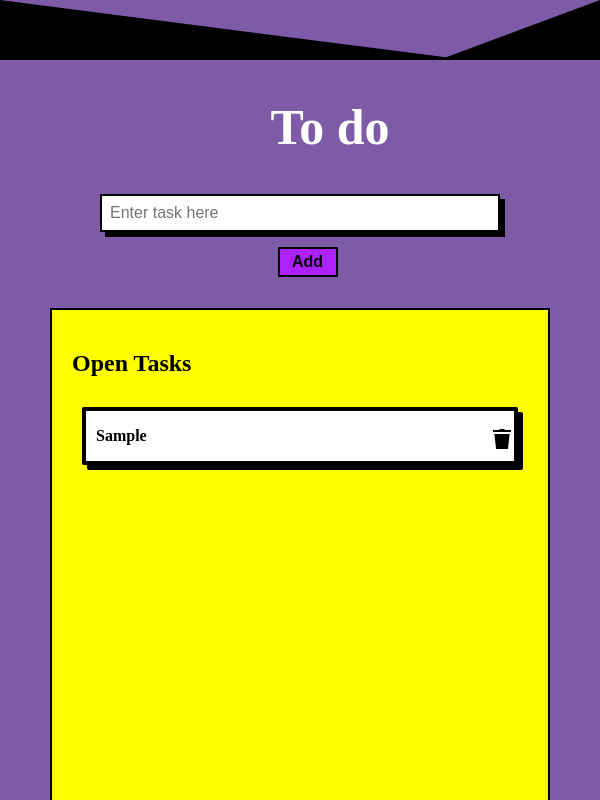
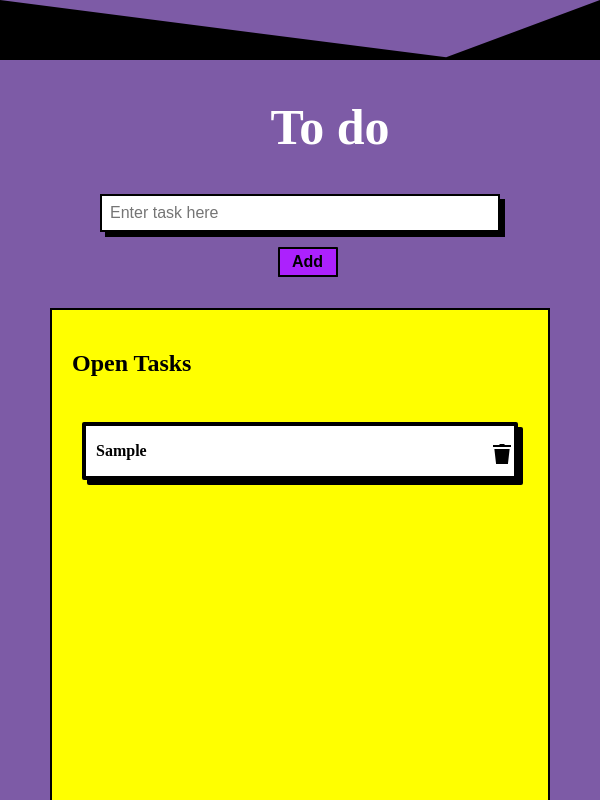
Before and after one commit to primasghar/To-do-app, a React app: page / in a window 600 px wide. Both pictures are taken after typing "Sample" into the empty fields and a click on the button "Add". Shown: the top 800 px of the page. Built offline with nearby package versions, Linux system fonts and the light colour scheme; some icons are missing.

Commit message:
Added top and bottom margin with the items.

```diff
--- a/src/ToDo/components/ToDoItem/ToDoItem.module.css
+++ b/src/ToDo/components/ToDoItem/ToDoItem.module.css
@@ -4,7 +4,7 @@
     align-items: center;
     background-color: white;
     padding-left: 15px;
-    margin: 12px 0;
+    margin: 15px 0;
     border-radius: 2px;
     cursor: pointer;
 }
@@ -26,7 +26,7 @@
     .item {
         font-weight: 500;
         padding-left: 10px;
-        margin: 0;
+
         border: 2px solid black;
         box-shadow: 2px 2px black;
     }
@@ -37,7 +37,7 @@
     .item {
         font-weight: 700;
         padding-left: 10px;
-        margin: 0;
+
         border: 4px solid black;
         box-shadow: 5px 5px black;
     }
```
